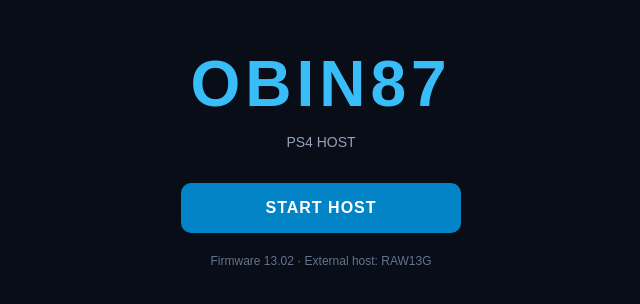
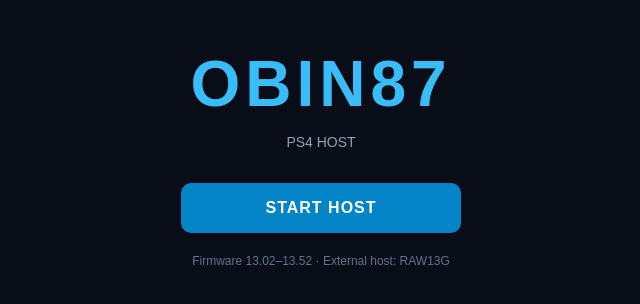
Before and after one commit to Obin88/obin88.github.io, a plain HTML site: page index.html in a window 1280 px wide. Shown: the part 242-546 px from the top of the page, 319-959 px from the left. Drawn offline with Linux system fonts and the light colour scheme.

Commit message:
Set OBIN87 firmware range to 13.02–13.52

```diff
--- a/index.html
+++ b/index.html
@@ -8,7 +8,7 @@
   <title>OBIN87</title>
   <style>
     *{box-sizing:border-box}
-    body{margin:0;min-height:100vh;display:grid;place-items:center;background:#080d18;color:#f1f5f9;font-family:Arial, sans-serif}
+    body{margin:0;min-height:100vh;display:grid;place-items:center;background:#080d18;color:#f1f5f9;font-family:Arial,sans-serif}
     main{text-align:center;padding:32px 20px;width:min(100%,420px)}
     h1{margin:0 0 10px;font-size:clamp(42px,12vw,64px);letter-spacing:5px;color:#38bdf8}
     p{margin:0;color:#94a3b8;font-size:14px;line-height:1.6}
@@ -22,7 +22,7 @@
     <h1>OBIN87</h1>
     <p>PS4 HOST</p>
     <a href="https://raw13g.github.io/jb">START HOST</a>
-    <small>Firmware 13.02 · External host: RAW13G</small>
+    <small>Firmware 13.02–13.52 · External host: RAW13G</small>
   </main>
 </body>
 </html>
```
